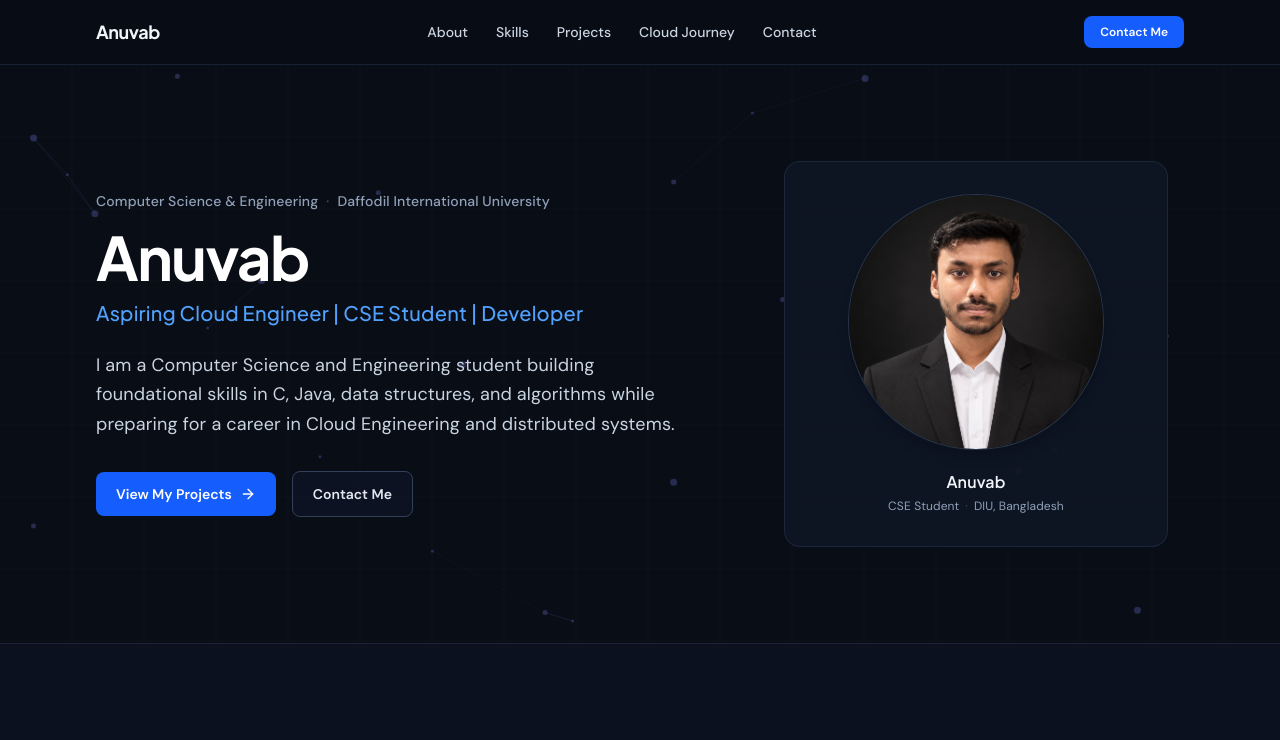
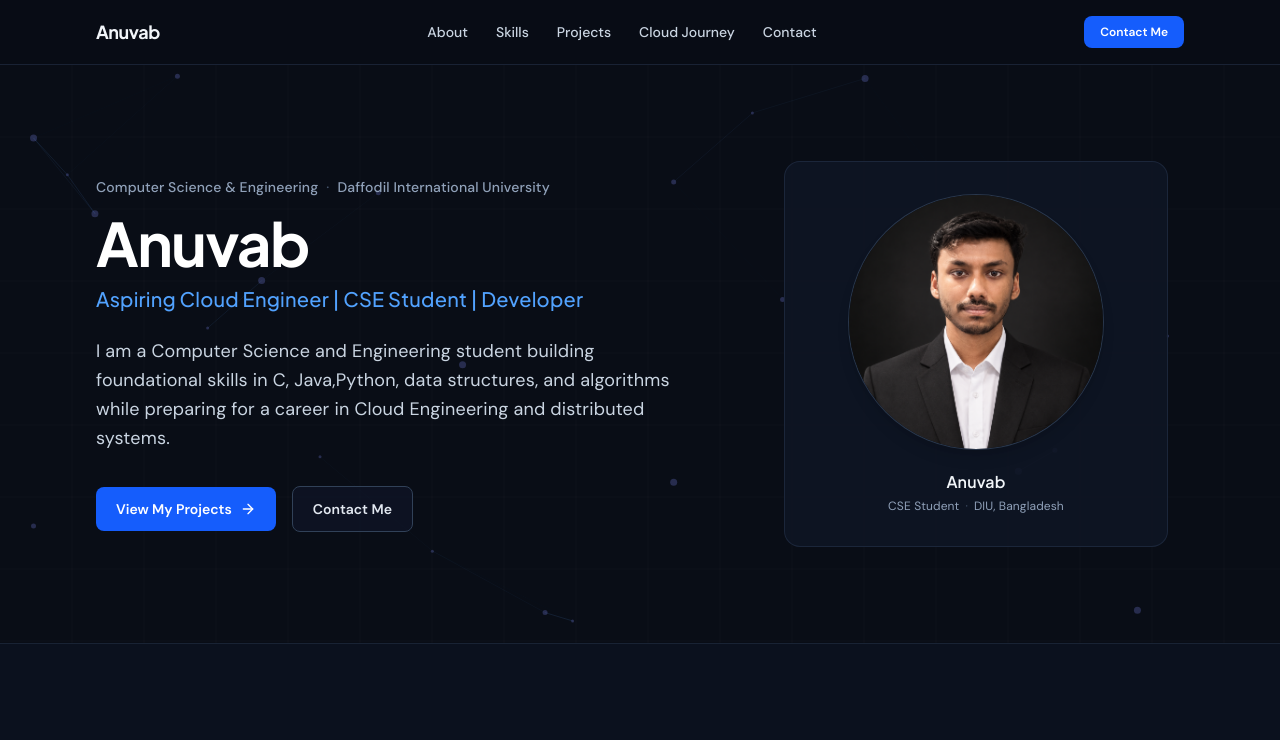
Before and after one commit to Anuvab-001/My-portfolio, a React (Vite) app: page / in a window 1280 px wide. Shown: the top 740 px of the page. Built offline with nearby package versions, Linux system fonts and the light colour scheme.

Commit message:
Update portfolio.ts

```diff
--- a/src/data/portfolio.ts
+++ b/src/data/portfolio.ts
@@ -37,7 +37,7 @@ export const PORTFOLIO_PROFILE = {
   university: 'Daffodil International University (DIU), Bangladesh',
   department: 'Computer Science and Engineering (CSE)',
   heroIntro:
-    'I am a Computer Science and Engineering student building foundational skills in C, Java, data structures, and algorithms while preparing for a career in Cloud Engineering and distributed systems.',
+    'I am a Computer Science and Engineering student building foundational skills in C, Java,Python, data structures, and algorithms while preparing for a career in Cloud Engineering and distributed systems.',
   placeholderImage: defaultProfilePlaceholder,
   recommendedAssetPath: 'src/assets/images/anuvab-profile.jpg',
   aboutParagraphs: [
```
